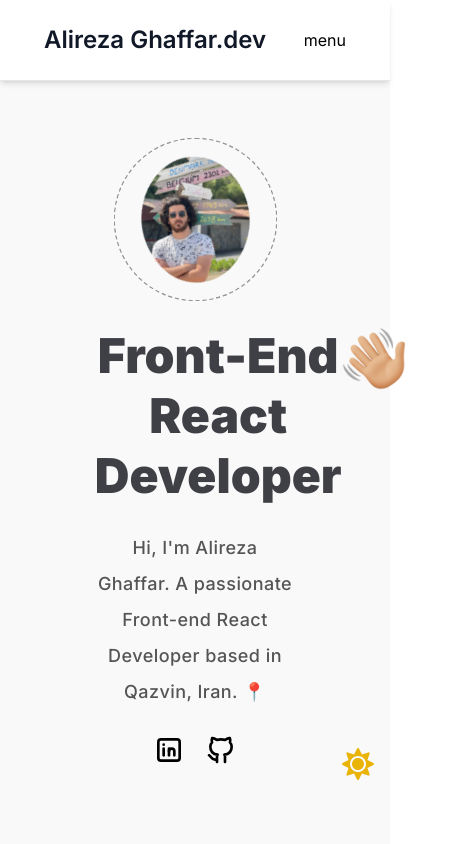
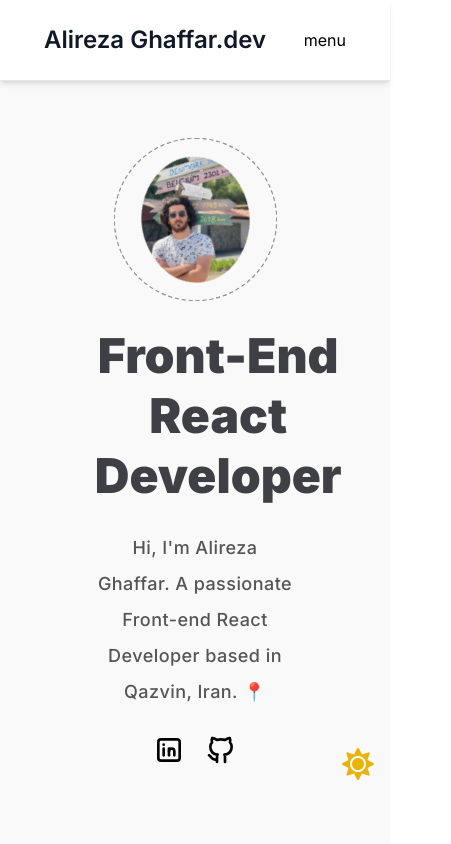
Before and after one commit to ali-reza-gh/personalweb, a Next.js app: page / in a window 390 px wide. Shown: the top 844 px of the page, 451 px wide, since content can reach past the window. Built offline with nearby package versions, Linux system fonts and the light colour scheme.

Commit message:
max-sm:hiden two items

```diff
--- a/app/component/AboutMe.jsx
+++ b/app/component/AboutMe.jsx
@@ -13,7 +13,7 @@
                 <div className="lg:w-1/2 flex relative max-lg:mb-10">
                     <Image className='rounded-2xl object-cover' src={AboutMeIMG} alt='About me' width={400} height={300}/>
 
-                    <span className='absolute lg:bottom-[-3rem] max-lg:-bottom-14 max-lg:-right-14 lg:right-10 bg-white rounded-full '>
+                    <span className='max-sm:hidden absolute lg:bottom-[-3rem] max-lg:-bottom-14 max-lg:-right-14 lg:right-10 bg-white rounded-full '>
                         <Image id='svg' className="transform: rotate(3.142rad);" src={AboutMeSVG} alt='text' width={200} height={200}/>
                         <Image className='absolute bottom-14 right-14' src={programmer} alt='svg' width={90} height={90} />
                     </span>
--- a/app/component/Home.jsx
+++ b/app/component/Home.jsx
@@ -17,7 +17,7 @@
                 <h1 className="text-5xl lg:text-6xl text-center lg:text-left font-black leading-tight text-zinc-700 dark:text-white">
                   Front-End React Developer
                 </h1>
-                <Image className="flex w-16 h-16 lg:absolute lg:left-80 lg:bottom-0" src={waving} width={200} height={200} alt="waveHand" />
+                <Image className="max-sm:hidden flex w-16 h-16 lg:absolute lg:left-80 lg:bottom-0" src={waving} width={200} height={200} alt="waveHand" />
                 </div>
                 <p className="text-[#555] text-center lg:text-left dark:text-gray-400  text-lg font-medium leading-loose tracking-wide">
                   Hi, I&apos;m Alireza Ghaffar. A passionate Front-end React
```
